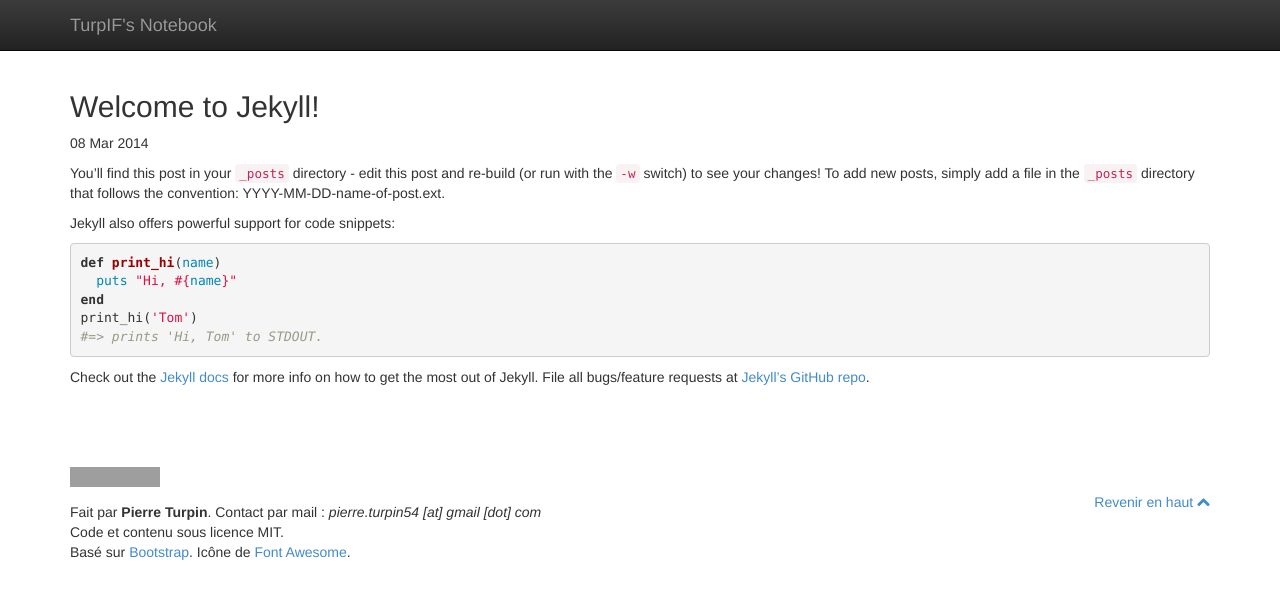
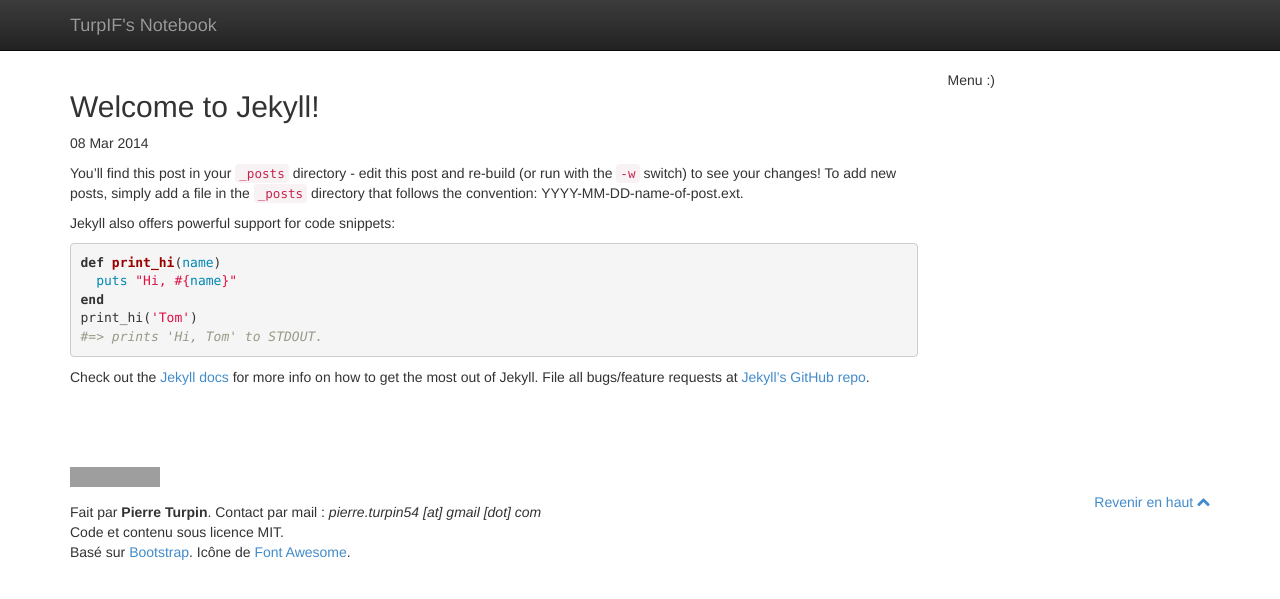
Before and after one commit to TurpIF/TurpIF.github.io, a Jekyll site: the page built from _posts/2014-03-08-welcome-to-jekyll.markdown, in a window 1280 px wide. Shown: the top 599 px of the page. Built offline with Jekyll 4.4.1, drawn with Linux system fonts in a browser that asks for light colours; Markdown is read by kramdown in place of the engine named in the settings; grey boxes are pictures that could not be loaded.

Commit message:
Prepare for the menu

```diff
--- a/_layouts/default.html
+++ b/_layouts/default.html
@@ -33,7 +33,14 @@
 
     <!-- Content -->
     <div class="container">
-      {{ content }}
+      <div class="row">
+        <div class="col-sm-9">
+          {{ content }}
+        </div>
+        <div class="col-sm-3">
+          Menu :)
+        </div>
+      </div>
     </div>
 
     <!-- Footer -->
--- a/index.html
+++ b/index.html
@@ -3,7 +3,6 @@ layout: default
 title: TurpIF's Notebook
 ---
 
-<div class="row">
 <!-- Entries -->
 {% for post in paginator.posts %}
 <h1>
@@ -53,4 +52,3 @@ title: TurpIF's Notebook
   </li>
   {% endif %}
 </ul>
-</div>
```
Lines whose indentation alone changed are shown as unchanged.
